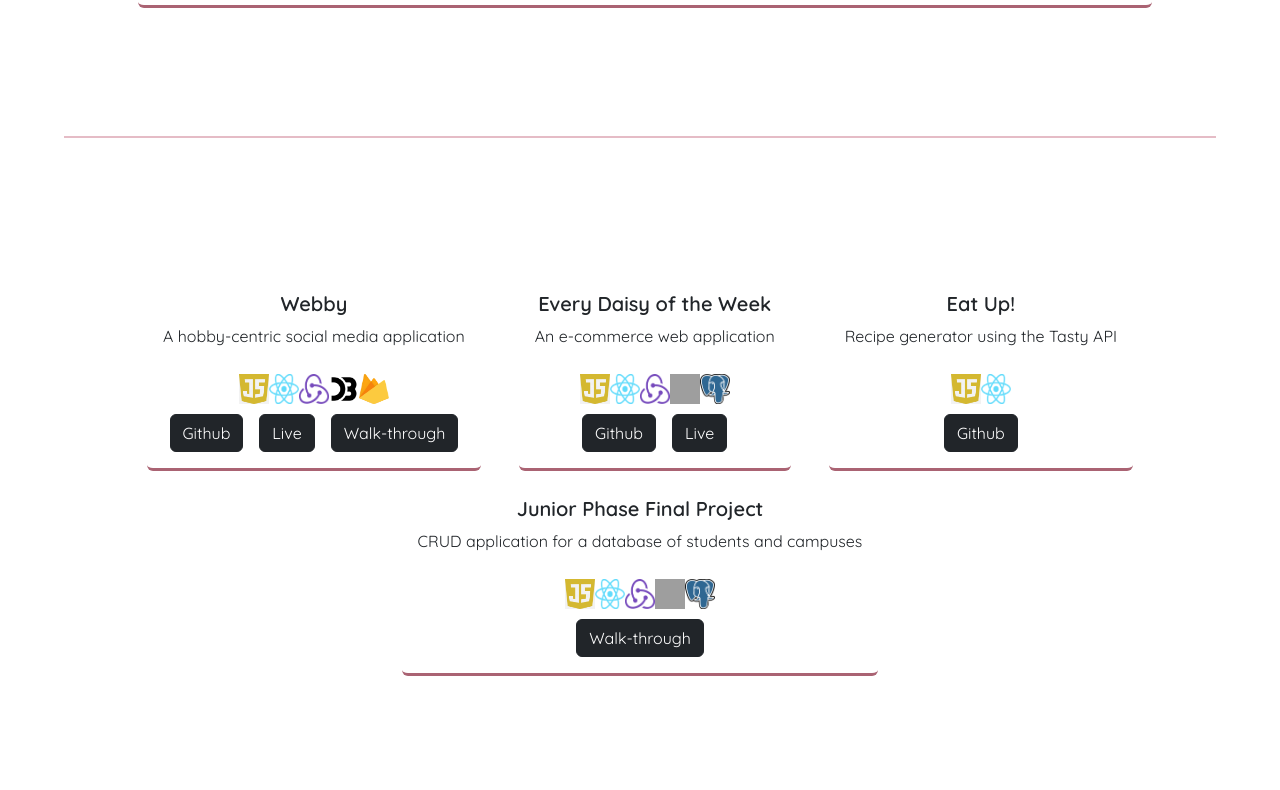
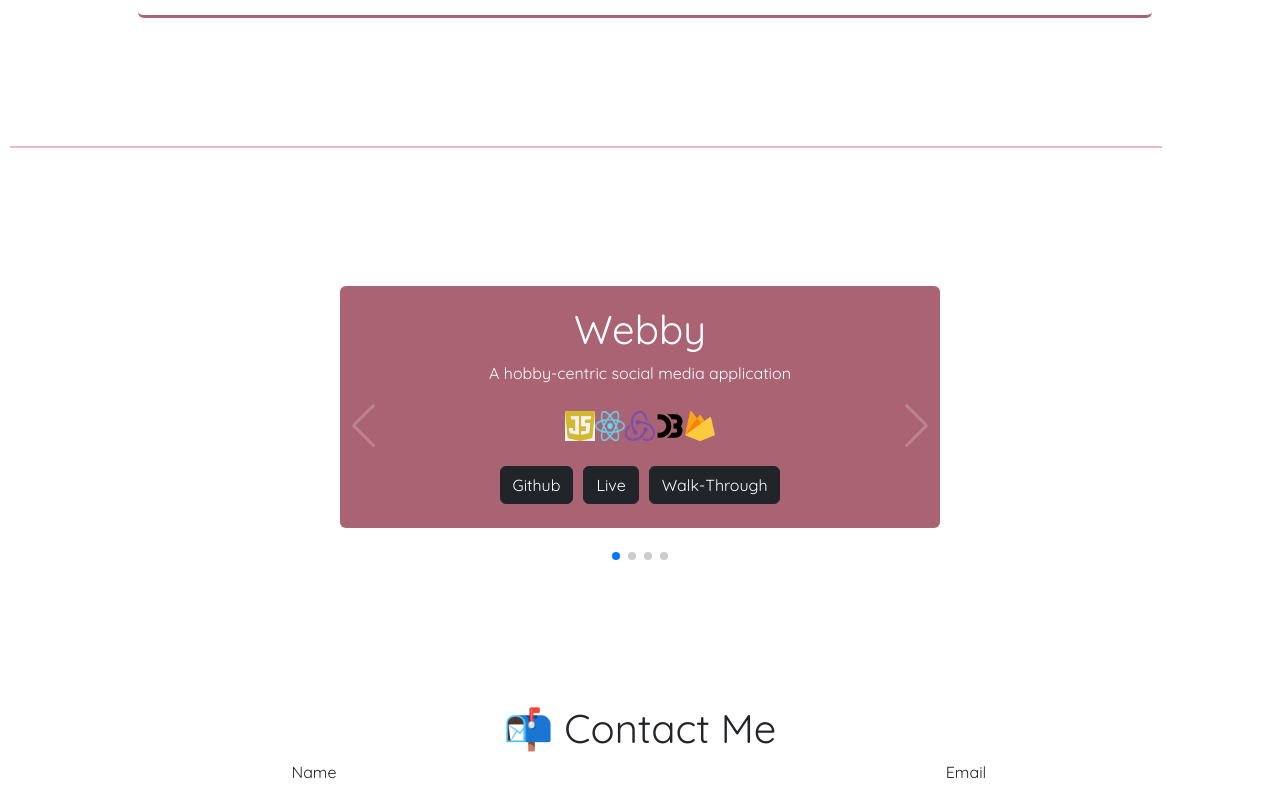
Before and after one commit to lavenderfi/FM-Portfolio, a React (Create React App) app: page / in a window 1280 px wide. Shown: the part 1697-2487 px from the top of the page. Built offline with nearby package versions, Linux system fonts and the light colour scheme; grey boxes are pictures that could not be loaded.

Commit message:
projects are a carousel

```diff
--- a/package.json
+++ b/package.json
@@ -17,6 +17,7 @@
     "react-router-hash-link": "^2.4.3",
     "react-scripts": "5.0.1",
     "react-toastify": "^9.1.1",
+    "swiper": "^8.4.5",
     "web-vitals": "^2.1.4"
   },
   "scripts": {
--- a/src/components/Projects.js
+++ b/src/components/Projects.js
@@ -1,45 +1,78 @@
-import { Card, Button } from 'react-bootstrap';
+import { Card } from 'react-bootstrap';
 import projects from './projectData'
+import "swiper/swiper-bundle.min.css";
+import "swiper/swiper.min.css";
+
+
+import { Autoplay, Navigation, Pagination,A11y} from "swiper";
+import { Swiper, SwiperSlide } from "swiper/react";
+
 
 export default function Projects() {
   return (
     <section id='projects'>
      <div className='line'></div>
-    <div className="projects">
-    {projects.map(project => {
+     <Swiper
+       breakpoints={{
+        // when window width is >= 640px
+        640: {
+          width: 600,
+          slidesPerView: 1,
+        },
+        // when window width is >= 768px
+        768: {
+          width: 600,
+          slidesPerView: 1,
+        },
+      }}
+     modules={[Navigation,Pagination,Autoplay,A11y]}
+     spaceBetween={50}
+        loop={true}
+        grabCursor={true}
+        centeredSlides={true}
+        slidesPerView={"auto"}
+        pagination={{clickable:true}}
+        navigation={true}
+        className="mySwiper"
+      >
+         {projects.map(project => {
       return (
-        <Card>
-        <Card.Body>
-          <Card.Title>{project.title}</Card.Title>
-          <Card.Text>{project.description}</Card.Text>
+        <SwiperSlide>
+      <Card className='proj'>
+        <Card.Body key={project.title}>
+            <h1>{project.title}</h1>
+         <p>{project.description}</p>
+
           <div className="techs">
             {project.techs.map(tech  => {
               return (
-                <img src={tech[0]} alt={tech[1]} />
+                <img src={tech[0]} alt={tech[1]} key={tech[0]}/>
               )
             })}
           </div>
           {project.github &&
-              <Card.Link href={project.github}>
-              <Button variant="dark">Github</Button>
-              </Card.Link>
+              <a className='btn btn-dark' role='button' href={project.github}>
+              Github
+              </a>
            }
           {project.live &&
-              <Card.Link href={project.live}>
-              <Button variant="dark">Live</Button>
-              </Card.Link>
+              <a className='btn btn-dark' role='button' href={project.live}>
+              Live
+              </a>
            }
           {project.walkThrough &&
-              <Card.Link href={project.walkThrough}>
-              <Button variant="dark">Walk-through</Button>
-              </Card.Link>
-           }
-        </Card.Body>
-      </Card>
+              <a className='btn btn-dark' role='button' href={project.walkThrough}>
+              Walk-Through
+              </a>
+           } </Card.Body>
+           </Card>
+             </SwiperSlide>
       )
     })}
 
-    </div>
+        </Swiper>
+
+
     </section>
   );
 }
--- a/src/index.css
+++ b/src/index.css
@@ -15,21 +15,12 @@ body {
   margin:10%;
 }
 
-.projects{
-  display:flex;
-  flex-direction: row;
-  flex-wrap: wrap;
-  margin:10%;
-}
 .home {
   display:flex;
   flex-direction: row;
 margin:10%;
 }
-.projects .card {
-  border-top:none !important;
-  border-bottom: 3px solid #AA6373 !important;
-}
+
 .photo {
   width:300px;
   border-radius: 50%;
@@ -119,22 +110,63 @@ z-index: 999;
   height:30px;
 }
 .techs {
-  padding:10px
+  padding:10px;
+  margin:10px
 }
-
 
 
 .line  {
   border-bottom: 2px solid #e5bcc6 !important;
-  width: 90%
+  width: 90%;
+  margin:10px
+}
+.proj {
+  background-color: #AA6373 !important;
+  color:white  !important;
+}
+.mySwiper {
+  width: 600px;
+  height:300px;
+  margin:10%
+}
+.swiper-button-next {
+   color: white !important;
+  opacity: 20% !important;
+  }
+
+.swiper-button-prev {
+   color: white !important;
+  opacity: 20% !important;
+  }
+  .proj a {
+    margin:5px
+  }
+
+@media screen and (min-width: 640px) {
+  .mySwiper {
+    width: 600px;
+    height:300px
+  }
+}
+
+@media screen and (min-width: 768px) {
+  .mySwiper {
+    width: 600px;
+    height:300px
+  }
 }
 
 @media screen and (max-width: 575px) {
   .home {
     flex-direction: column;
   }
-  .projects {
-    flex-direction: column;
-  }
-
+.mySwiper {
+  width: 300px
 }
+.swiper-button-next{
+  display:none !important
+}
+.swiper-button-prev{
+  display:none !important
+}
+}
```
Also changed, not shown: 1 other file (tests, documents, lock files or other folders).
